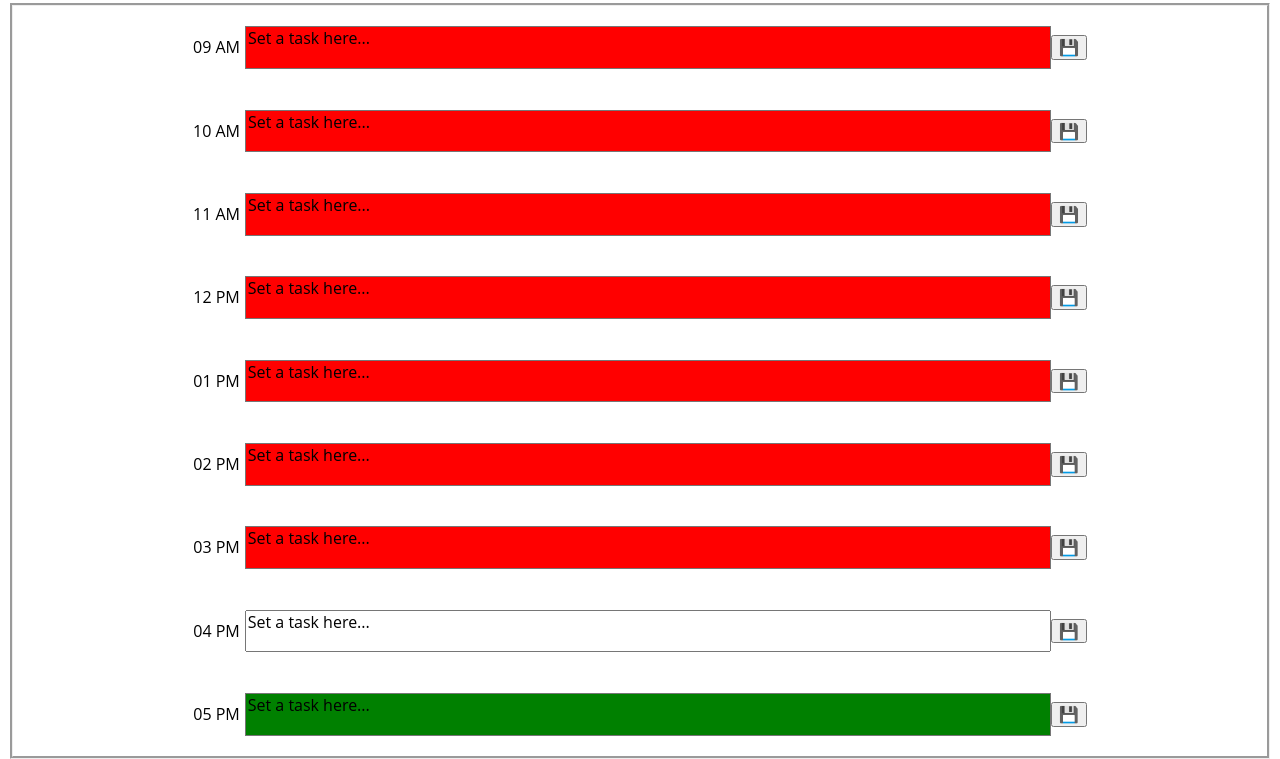
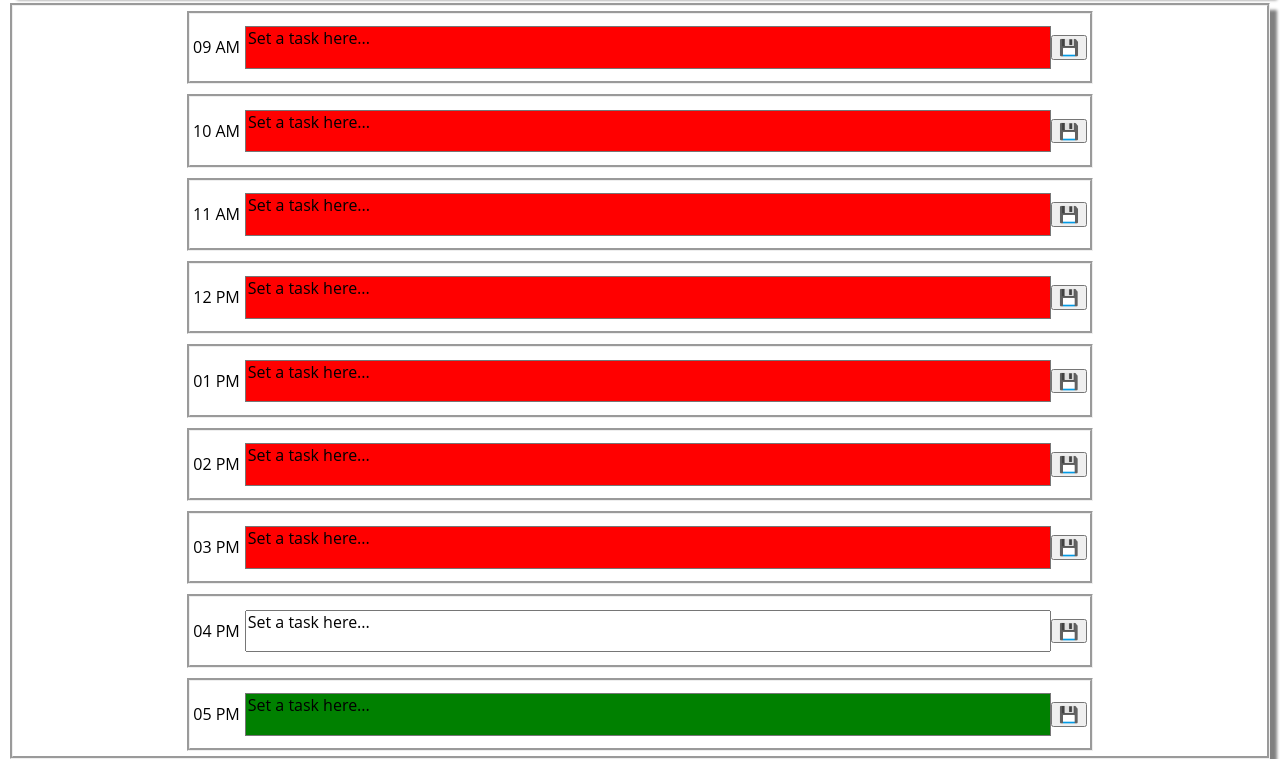
Before and after one commit to rhonvyramos/Work_Day_Schedule_Saver, a plain HTML site: page index.html in a window 1280 px wide. Shown: the part 173-932 px from the top of the page. Drawn offline with nearby package versions, Linux system fonts and the light colour scheme.

Commit message:
added styling to all schedule timeslot elements; hovering over a timeslot now subtly lifts off the page to easier indicate that the user is pointing at a specific time slot

```diff
--- a/styles/style.css
+++ b/styles/style.css
@@ -47,6 +47,8 @@ button:active {
 
 .content_holder {
     display: flex;
+
+    box-shadow: 7px 7px 3px gray;
 }
 
 #content_header {
@@ -93,3 +95,14 @@ button:active {
 .timeslot_time_label {
     margin-right: 5px;
 }
+
+.schedule_timeslot {
+    border-style: groove;
+    transition-timing-function: ease-in;
+}
+
+.schedule_timeslot:hover {
+    transition: 0.2s;
+    transform: translate(0px, -3px);
+    box-shadow: 5px 5px 3px gray;
+}
```
